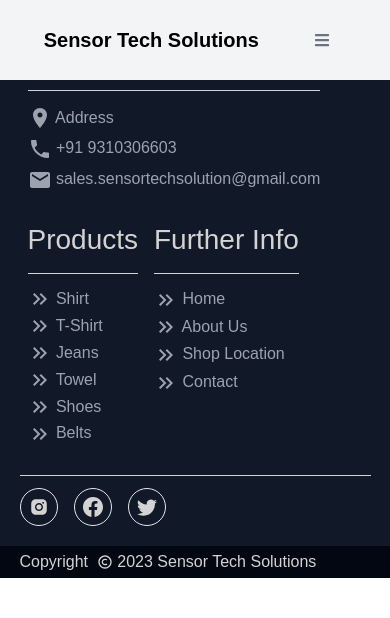
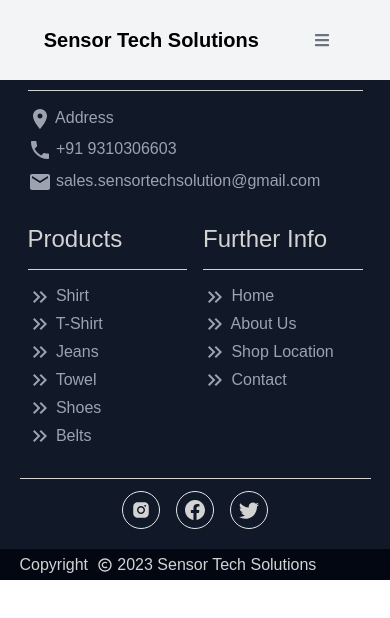
Before and after one commit to iam-vishal-ydv/Sensor-TS, a React (Vite) app: page /Sensor-TS/about in a window 390 px wide. Shown: the top 618 px of the page. Built offline with nearby package versions, Linux system fonts and the light colour scheme.

Commit message:
footer fixed

```diff
--- a/src/Components/Footer/Footer.jsx
+++ b/src/Components/Footer/Footer.jsx
@@ -14,7 +14,7 @@ export default function Footer() {
     <>
     <div className='main bg-gray-900  '>
     <Grid container className='text-white py-4'>
-      <Grid item md={4} className='px-2'>
+      <Grid item md={4} sm={12} xs={12} className='px-2'>
         <div className='main_heading py-3 text-green-700'>Sensor Tech Solution</div>
         <div className='py-3 address'>
         <span className='text-gray-400'><LocationOnIcon/> <span>Address</span></span>
@@ -22,7 +22,7 @@ export default function Footer() {
         <span className='text-gray-400'><EmailIcon/> <span> sales.sensortechsolution@gmail.com</span></span>
         </div>
       </Grid>
-      <Grid item md={4} className='px-2'>
+      <Grid item md={4} sm={6} xs={6} className='px-2'>
       <div className='main_heading2 py-3'>Products</div>
       <div className='py-3 address'>
         <span className='text-gray-400 pointer'><KeyboardDoubleArrowRightIcon/> Shirt</span>
@@ -33,7 +33,7 @@ export default function Footer() {
         <span className='text-gray-400 pointer'><KeyboardDoubleArrowRightIcon/> Belts</span>
         </div>
       </Grid>
-      <Grid item md={4} className='px-2'>
+      <Grid item md={4} sm={6} xs={6}className='px-2'>
       <div className='main_heading2 py-3'>Further Info</div>
       <div className='py-3 address'>
         <span className='text-gray-400 pointer'><KeyboardDoubleArrowRightIcon/> Home</span>
@@ -44,7 +44,7 @@ export default function Footer() {
       </Grid>
       </Grid>
     <Grid container className='second'>
-      <Grid item md={4} className='icons py-3'>
+      <Grid item md={4} sm={12} xs={12} className='icons py-3'>
         <a href='#' className='border r-border p-2'><AiFillInstagram  className='fs_20'/></a>
         <a href='#' className='border r-border p-2 ms-4'><BsFacebook className='fs_20'/></a>
         <a href='#' className='border r-border p-2 ms-4'><BsTwitter className='fs_20'/></a>
--- a/src/index.css
+++ b/src/index.css
@@ -74,6 +74,7 @@
 
 .icons {
     display: flex;
+    *justify-content: center;
 }
 
 .fs_20 {
@@ -118,3 +119,12 @@
     color: white;
     text-align: justify;
 }
+
+@media only screen and (max-width: 600px) {
+    .icons{
+        justify-content: center !important;
+    }
+    .main_heading2{
+        font-size: 24px;
+    }
+  }
```
